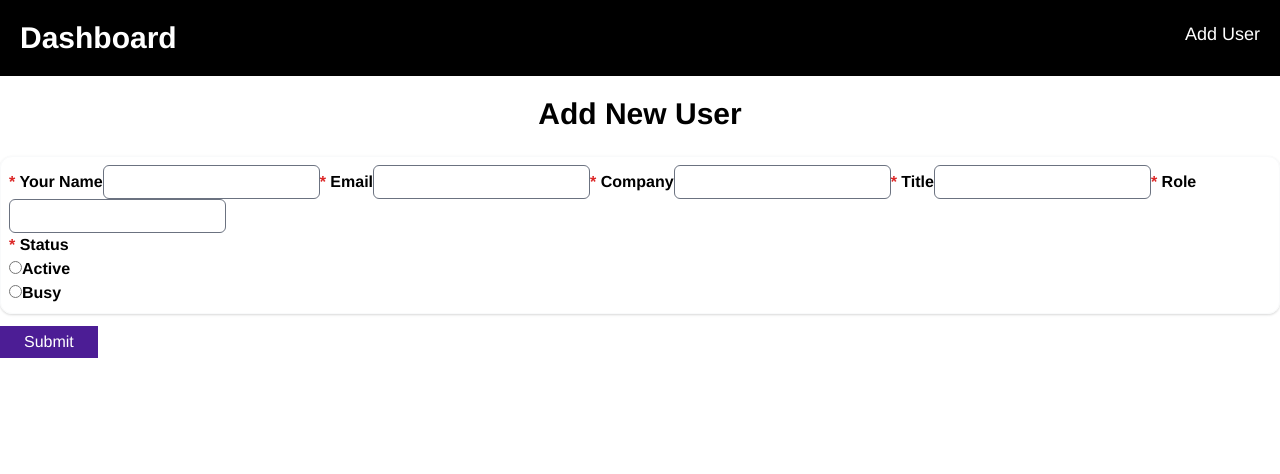
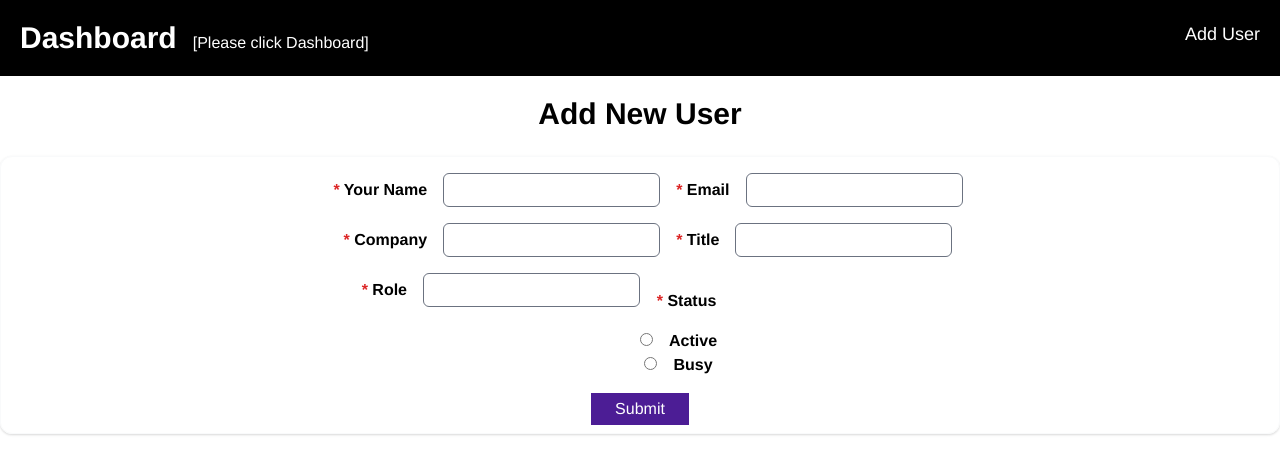
Before and after one commit to Thanasap-L/Thanasap-L-INT203_62130500031_Groupwork_SPA, a Vue app: page /Add in a window 1280 px wide. Shown: the top 474 px of the page. Built offline with nearby package versions, Linux system fonts and the light colour scheme.

Commit message:
Composeing Editform

```diff
--- a/db.json
+++ b/db.json
@@ -22,8 +22,8 @@
       "name": "Badpiggie Likebecon",
       "email": "badpiggie.becon@gmail.com",
       "company": "KMUTT",
-      "title": "FF",
-      "role": "Sleeping",
+      "title": "Student",
+      "role": "Walking",
       "status": "Busy",
       "id": 16
     }
--- a/src/App.vue
+++ b/src/App.vue
@@ -2,6 +2,7 @@
   <div class="navBar">
     <div class="text-left font-bold text-3xl pl-5">
       <router-link to="/Home">Dashboard</router-link>
+      <span class="px-4 text-base font-normal">[Please click Dashboard]</span>
     </div>
     <div class="font-medium text-lg pb-2 text-right pr-5">
       <router-link to="/Add">Add User</router-link>
--- a/src/assets/tailwind.css
+++ b/src/assets/tailwind.css
@@ -13,13 +13,13 @@
   }
 
 .btn {
-    @apply bg-purple-900 text-white focus:outline-none px-6 py-1 mt-2;
+    @apply bg-purple-900 text-white focus:outline-none px-6 py-1 mt-2 text-center justify-items-center;
   }
 
 .editBorder{
-    @apply border border-gray-50 rounded-xl shadow p-2 my-1
+    @apply border border-gray-50 rounded-xl shadow p-2 my-1 text-center justify-items-center
 }
 
 .label {
-    @apply py-2 font-bold
+    @apply py-2 font-bold p-4
 }
--- a/src/components/EditForm.vue
+++ b/src/components/EditForm.vue
@@ -1,6 +1,7 @@
 <template>
-  <form @submit.prevent="submitForm">
+  <form @submit.prevent="submitForm" class="grid grid-row-3">
     <div class="editBorder">
+      <div class="row-span-1 py-2">
         <label class="label" for="name"
           ><span class="text-red-600">*</span> Your Name</label
         >
@@ -31,7 +32,9 @@
         <p v-if="invalidEmailInput" class="text-red-500">
           Please enter your Email!
         </p>
+      </div>
 
+      <div class="row-span-1 py-2">
         <label class="label" for="company"
           ><span class="text-red-600">*</span> Company</label
         >
@@ -58,7 +61,13 @@
           v-model.trim="newEmp.title"
           @blur="validateTitle"
         />
+        <p v-if="invalidTitleInput" class="text-red-500">
+          Please enter your Title!
+        </p>
+      </div>
 
+      <div class="row-span-1 py-2 grid grid-cols-2">
+        <div class="col-span-1 ml-auto">
         <label class="label" for="role"
           ><span class="text-red-600">*</span> Role</label
         >
@@ -70,11 +79,15 @@
           v-model.trim="newEmp.role"
           @blur="validateRole"
         />
-
-      <p v-if="invalidNameRole" class="text-red-500">Please enter your Role!</p>
-
-      <h2 class="font-bold"><span class="text-red-600">*</span> Status</h2>
-      <div>
+        <p v-if="invalidNameRole" class="text-red-500">
+          Please enter your Role!
+        </p>
+        </div>
+        <div class="col-span-1 mr-auto">
+        <h2 class="font-bold p-4">
+          <span class="text-red-600">*</span> Status
+        </h2>
+        <div class="col-span-1">
           <input
             type="radio"
             name="status"
@@ -101,14 +114,16 @@
           Please choose your Status!
         </p>
         </div>
+      </div>
       <button class="btn">Submit</button>
+    </div>
   </form>
 </template>
 
 <script>
 export default {
   name: "EditForm",
-  props: ["employee", 'isEdit'],
+  props: ["employee", "isEdit"],
   data() {
     return {
       url: "http://localhost:5000/employeeList",
```
Lines whose indentation alone changed are shown as unchanged.
